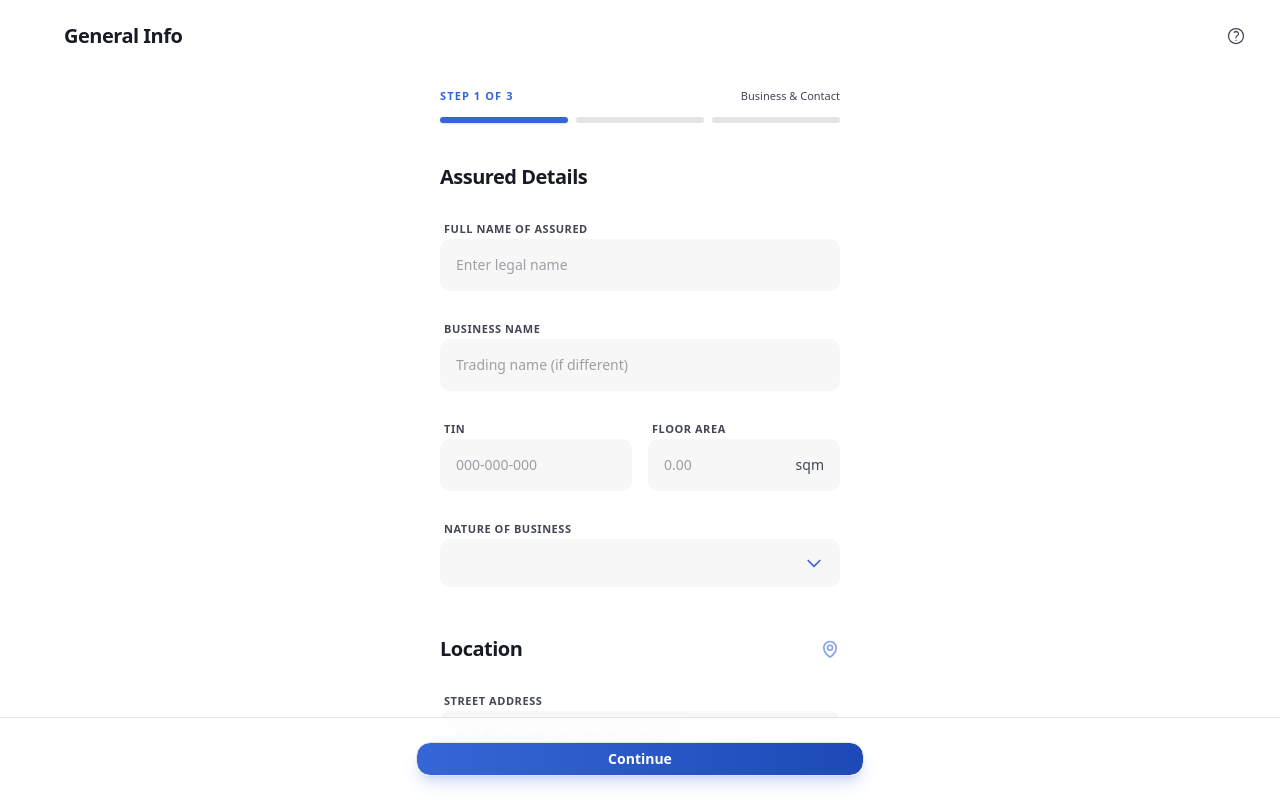
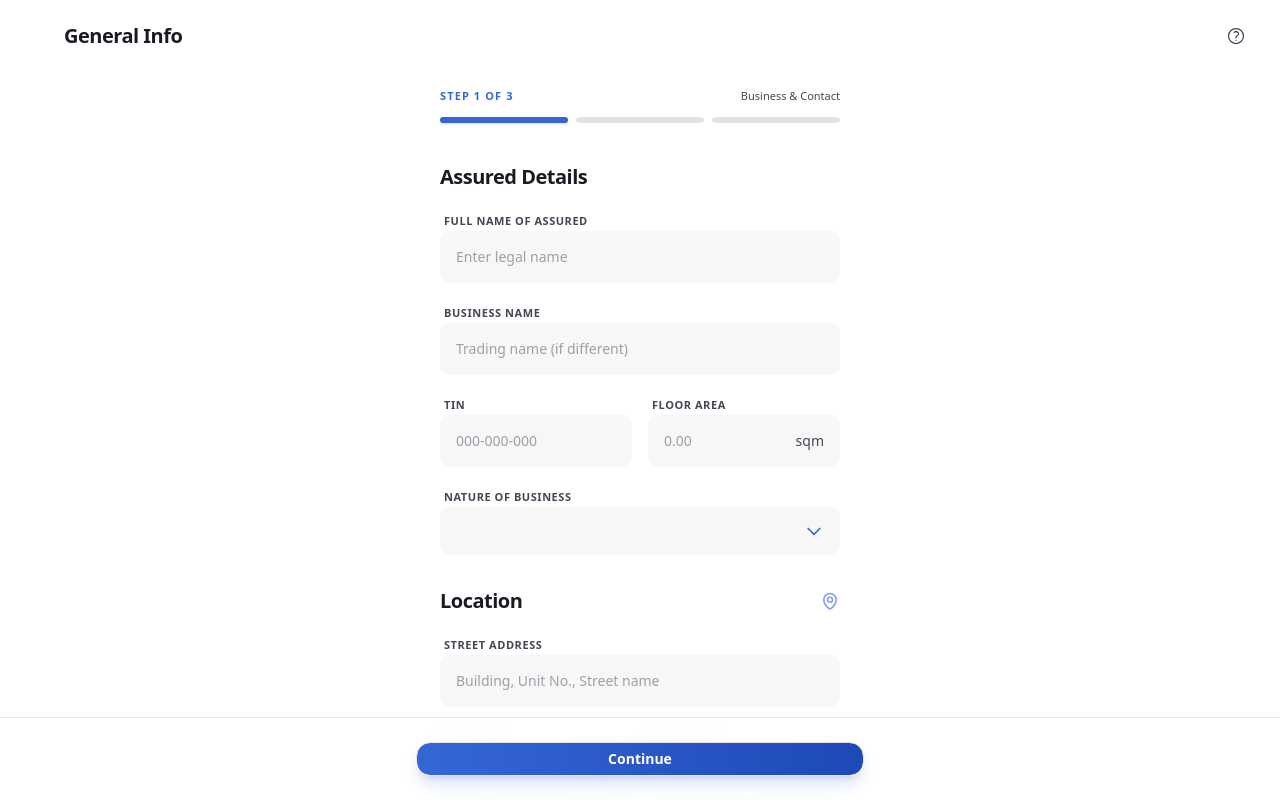
Before and after one commit to wualfred302-blip/BethelWebAppDemo, a Next.js app: page /apply in a window 1280 px wide. Both pictures are taken after a click on the button "Get Started". Shown: the top 800 px of the page. Built offline with nearby package versions, Linux system fonts and the light colour scheme.

Commit message:
style: reduce form field padding by 30%

```diff
--- a/src/app/apply/steps/BusinessInfoStep.tsx
+++ b/src/app/apply/steps/BusinessInfoStep.tsx
@@ -265,9 +265,9 @@ export default function BusinessInfoStep({ onNext }: StepProps) {
   const natureOfBusinessValue = watch('natureOfBusiness');
 
   return (
-    <form onSubmit={handleSubmit(onSubmit)} className="space-y-8">
+    <form onSubmit={handleSubmit(onSubmit)} className="space-y-6">
       {/* ── Assured Details ──────────────────────────────────── */}
-      <div className="space-y-6">
+      <div className="space-y-4">
         <h2 className="text-xl font-bold text-on-surface tracking-tight">Assured Details</h2>
 
         <Input
@@ -331,7 +331,7 @@ export default function BusinessInfoStep({ onNext }: StepProps) {
       </div>
 
       {/* ── Location ────────────────────────────────────────── */}
-      <div className="pt-4 space-y-6">
+      <div className="pt-2 space-y-4">
         <div className="flex items-center justify-between">
           <h2 className="text-xl font-bold text-on-surface tracking-tight">Location</h2>
           <svg
@@ -465,7 +465,7 @@ export default function BusinessInfoStep({ onNext }: StepProps) {
       </div>
 
       {/* ── Contact ──────────────────────────────────────────── */}
-      <div className="pt-4 space-y-6">
+      <div className="pt-2 space-y-4">
         <h2 className="text-xl font-bold text-on-surface tracking-tight">Contact</h2>
 
         <Input
```
